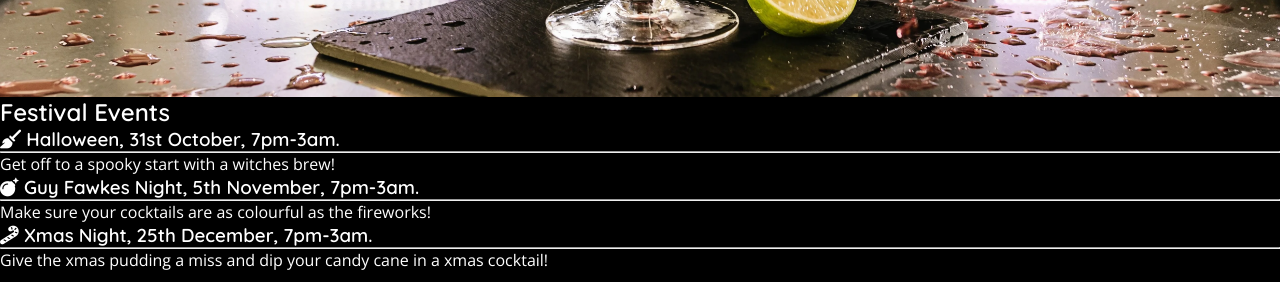
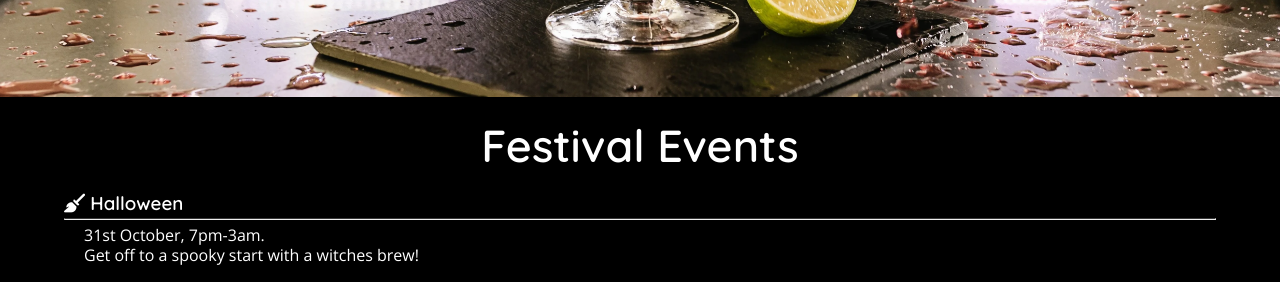
Before and after one commit to Jem212Mac/CI_Project_1, a plain HTML site: page index.html in a window 1280 px wide. Shown: the part 778-1060 px from the top of the page. Drawn offline with nearby package versions, Linux system fonts and the light colour scheme.

Commit message:
Style events section

```diff
--- a/assets/css/style.css
+++ b/assets/css/style.css
@@ -112,6 +112,31 @@ main {
     padding-top: 30px;
     text-align: center;
     font-size: 100%;
+}
+
+#events {
+    width: 90%;
+    margin: 20px auto;
+}
+
+#events h2 {
+    margin-bottom: 20px;
+    text-align: center;
+    font-size: 280%;
+}
+
+#events>div {
+    line-height: 20px;
+    margin-bottom: 20px;
+}
+
+#events p {
+    padding: 0 20px;
+}
+
+hr {
+    border-top: 1px solid #3a3a3a;
+    margin: 5px 0;
 }
 
 /* Gallery page */
--- a/index.html
+++ b/index.html
@@ -47,20 +47,25 @@
             <h2>Festival Events</h2>
             <div id="halloween">
                 <div>
-                    <h3><i class="fa-solid fa-broom"></i> Halloween, 31st October, 7pm-3am. </h3>
+                    <h3><i class="fa-solid fa-broom"></i> Halloween</h3>
                     <hr>
+                    <p>31st October, 7pm-3am.</p>
                     <p>Get off to a spooky start with a witches brew!</p>
+                    <br>
                 </div>
                 <div id="guy fawkes">
                     <div>
-                        <h3><i class="fa-solid fa-bomb"></i> Guy Fawkes Night, 5th November, 7pm-3am. </h3>
+                        <h3><i class="fa-solid fa-bomb"></i> Guy Fawkes</h3>
                         <hr>
+                        <p>5th November, 7pm-3am.</p>
                         <p>Make sure your cocktails are as colourful as the fireworks!</p>
+                        <br>
                     </div>
                 <div id="xmas">
                     <div>
-                        <h3><i class="fa-solid fa-candy-cane"></i> Xmas Night, 25th December, 7pm-3am. </h3>
+                        <h3><i class="fa-solid fa-candy-cane"></i> Xmas Night</h3>
                         <hr>
+                        <p>25th December, 7pm-3am.</p>
                         <p>Give the xmas pudding a miss and dip your candy cane in a xmas cocktail!</p>
                     </div>
             </div>
```
